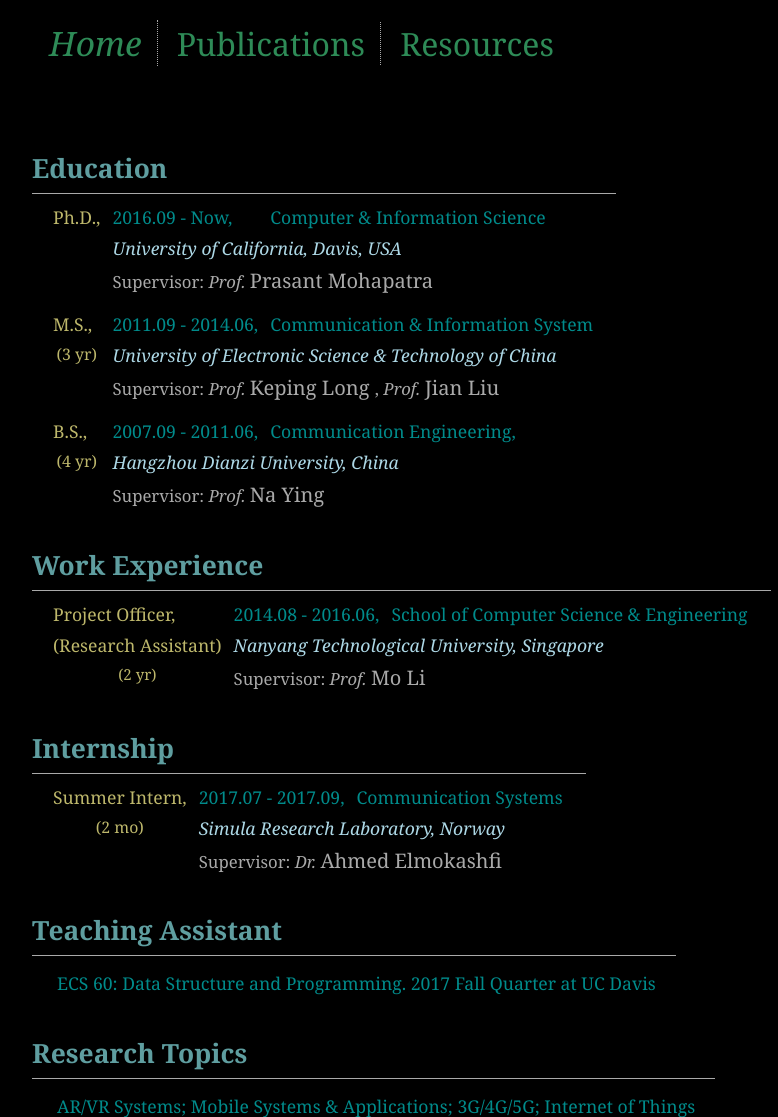
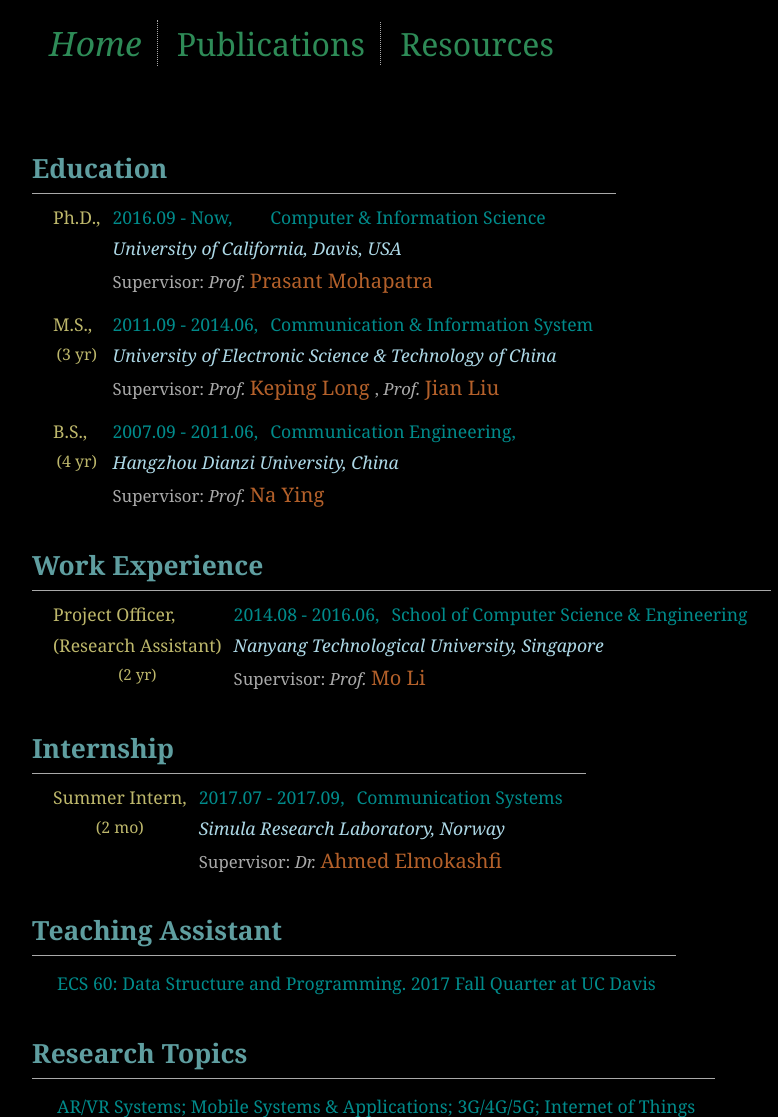
Before and after one commit to dtczhl/dtc-personal-website, a PHP site: page / in a window 1280 px wide. Shown: the top 1117 px of the page, without its empty margins (6-784 px from the left). Run offline with PHP 8.4, Linux system fonts and the light colour scheme.

Commit message:
change supervisor color

```diff
--- a/css/home.css
+++ b/css/home.css
@@ -53,6 +53,7 @@ section{
 
 .supervisor_name{
 	font-size:120%;
+	color: #b3602a; /* dark orange */
 }
 
 /* <p> based research topics only */
```
